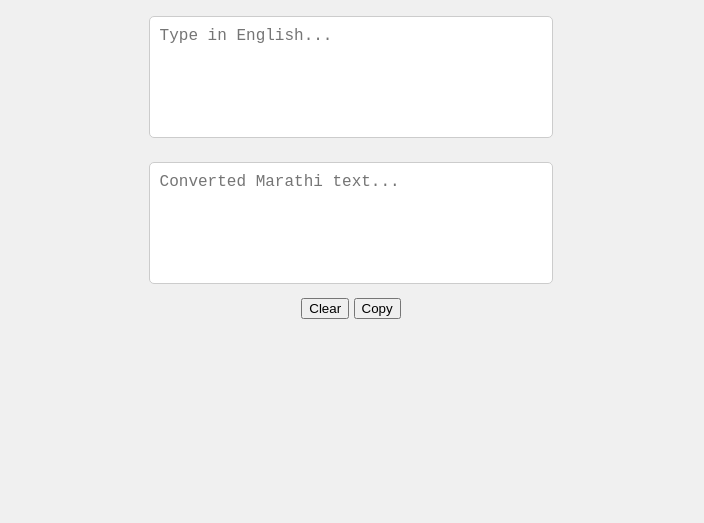
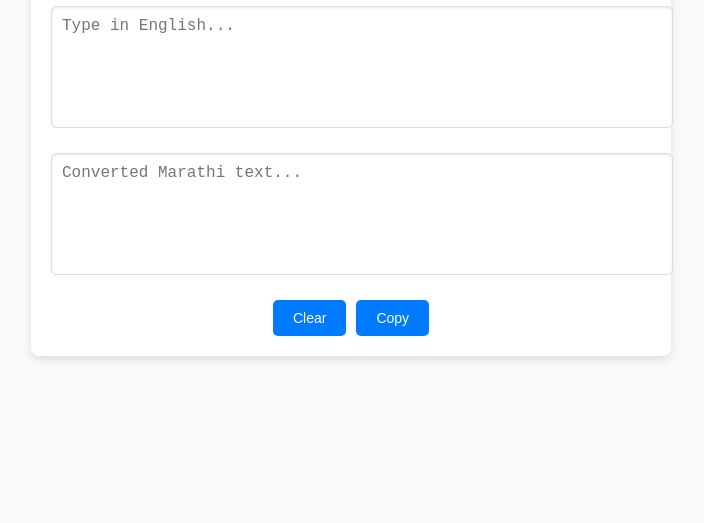
Before and after one commit to ArhanAnsari/English-to-Marathi-Typing, a plain HTML site: page index.html in a window 1280 px wide. Shown: the part 277-800 px from the top of the page, without its empty margins (289-993 px from the left). Drawn offline with nearby package versions, Linux system fonts and the light colour scheme.

Commit message:
Update styles.css

```diff
--- a/styles.css
+++ b/styles.css
@@ -1,25 +1,54 @@
 /* styles.css */
 body {
-    font-family: Arial, sans-serif;
+    font-family: 'Segoe UI', Tahoma, Geneva, Verdana, sans-serif;
+    background-color: #f9f9f9;
     display: flex;
     justify-content: center;
     align-items: center;
     height: 100vh;
     margin: 0;
-    background-color: #f0f0f0;
 }
 
 .container {
+    background-color: #fff;
+    padding: 20px;
+    border-radius: 8px;
+    box-shadow: 0 4px 8px rgba(0, 0, 0, 0.1);
     text-align: center;
+    max-width: 600px;
+    width: 90%;
 }
 
 textarea {
-    width: 80%;
+    width: 100%;
     height: 100px;
     margin: 10px 0;
     padding: 10px;
     font-size: 16px;
-    border: 1px solid #ccc;
+    border: 1px solid #ddd;
     border-radius: 5px;
     resize: none;
+    box-shadow: inset 0 1px 3px rgba(0, 0, 0, 0.1);
 }
+
+.buttons {
+    display: flex;
+    justify-content: center;
+    gap: 10px;
+    margin-top: 10px;
+}
+
+button {
+    padding: 10px 20px;
+    font-size: 14px;
+    border: none;
+    border-radius: 5px;
+    cursor: pointer;
+    background-color: #007bff;
+    color: #fff;
+    transition: background-color 0.3s ease;
+}
+
+button:hover {
+    background-color: #0056b3;
+}
```
